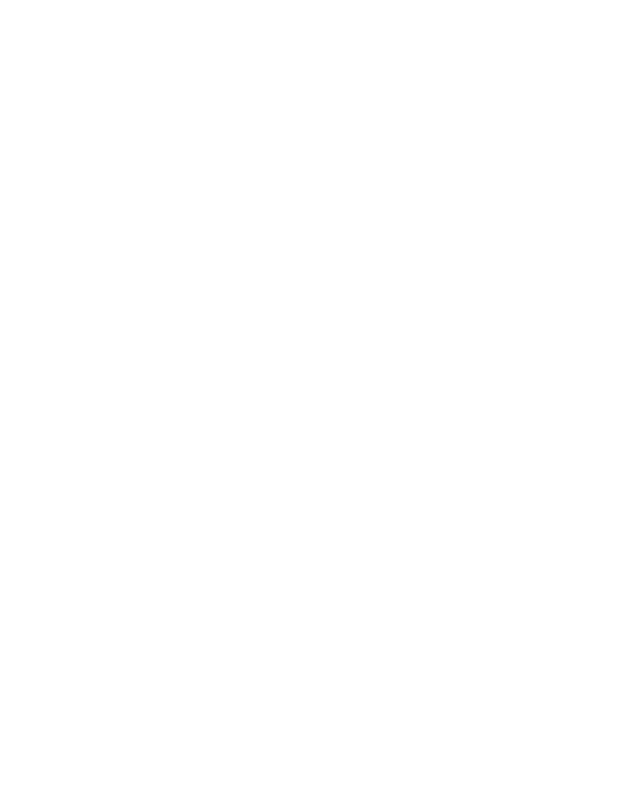
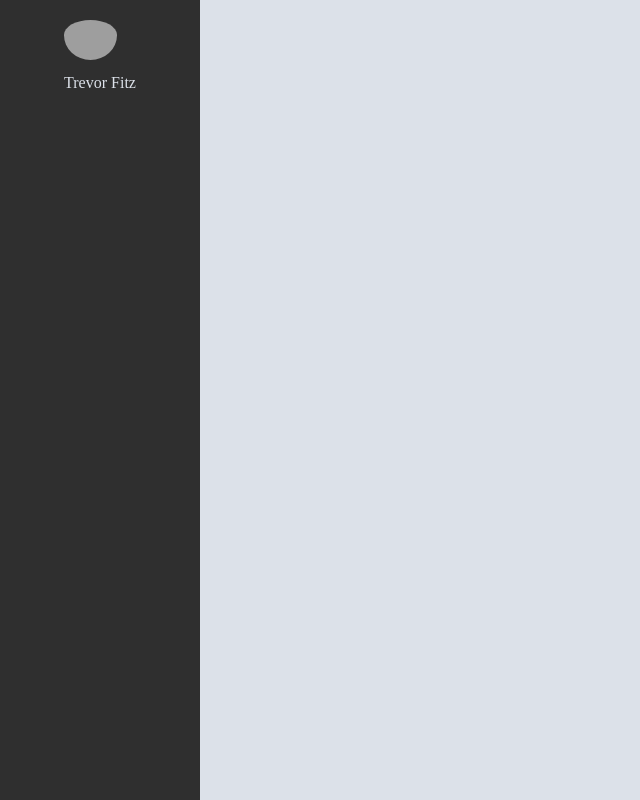
Before and after one commit to trevorfitz0/Static-Comp, a plain HTML site: page index.html in a window 1280 px wide. Shown: the whole page, without its empty margins (0-640 px from the left). Drawn offline with Linux system fonts and the light colour scheme; grey boxes are pictures that could not be loaded.

Commit message:
Face image and name

```diff
--- a/index.html
+++ b/index.html
@@ -1,13 +1,18 @@
 <!DOCTYPE html>
 <html lang="en">
 <head>
-    <link rel="stylesheet" href="styles.css">
     <meta charset="UTF-8">
     <meta http-equiv="X-UA-Compatible" content="IE=edge">
     <meta name="viewport" content="width=device-width, initial-scale=1.0">
     <title>Static Comp</title>
+    <link rel="stylesheet" href="styles.css">
 </head>
 <body>
-
+    <nav>
+        <article>
+            <img class="face "src="https://cdn-icons-png.flaticon.com/512/591/591748.png">
+            <p>Trevor Fitz</p>
+        </article>
+    </nav>
 </body>
 </html>
--- a/styles.css
+++ b/styles.css
@@ -0,0 +1,38 @@
+
+:root {
+    --back-color: #DCE1E9;
+    --nav-color: #2F2F2F;
+    --highlight-color: #387D7A;
+}
+
+* {
+    margin: 0;
+    padding: 0;
+    outline: none;
+    border: none;
+    text-decoration: none;
+}
+
+body {
+    background: var(--back-color);
+}
+
+nav {
+    position: absolute;
+    top: 0;
+    bottom: 0;
+    left: 0;
+    background-color: var(--nav-color);
+    color: var(--back-color);
+    height: 100%;
+    width: 200px;
+    display: flex;
+    justify-content: center;
+}
+
+.face {
+    height: 5%;
+    padding-top: 20px;
+    padding-bottom: 10px;
+    border-radius: 50%;
+}
```
